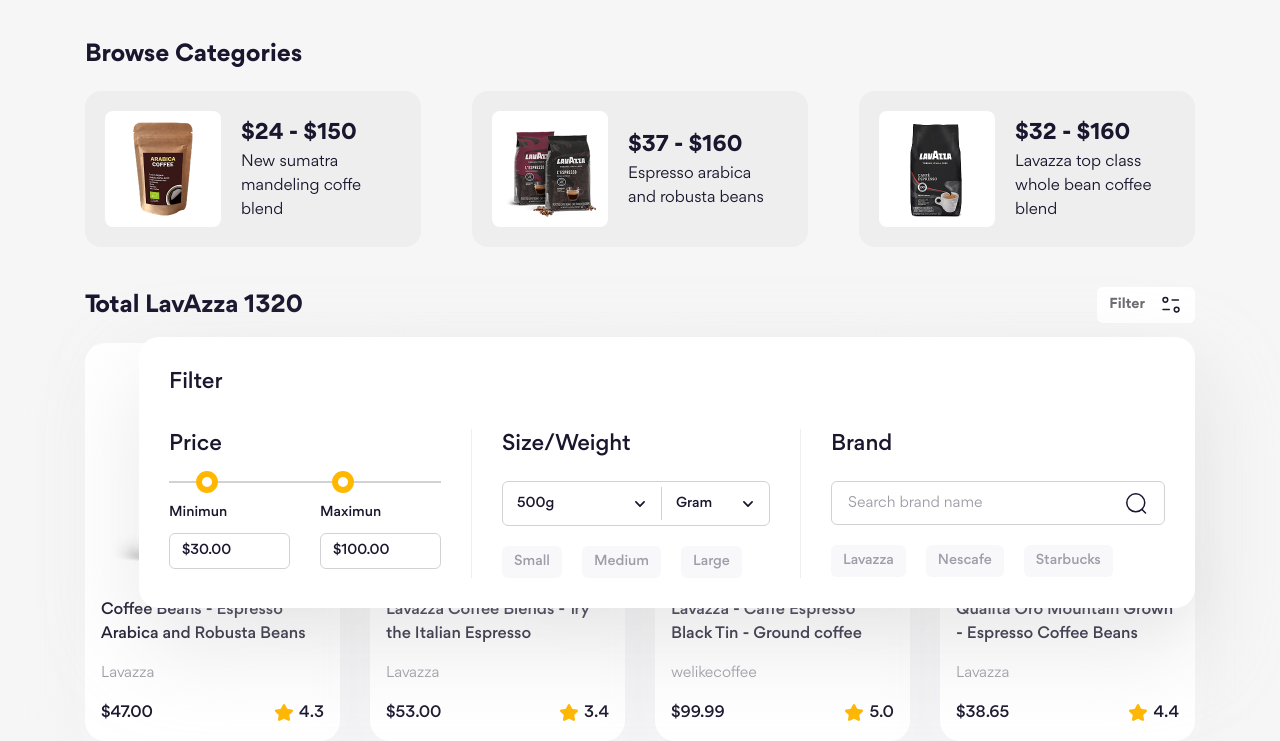
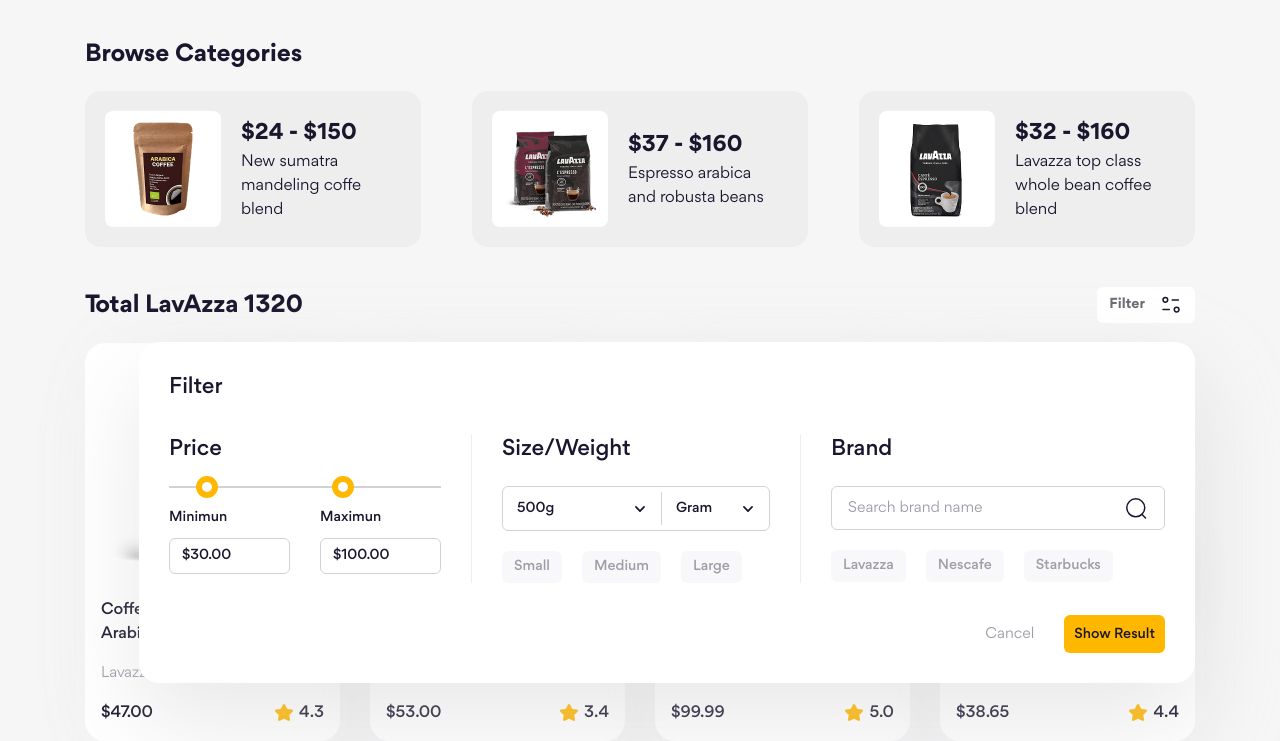
Before and after one commit to DTKHOI/Ecommerce-website, a website: page index.html in a window 1280 px wide. Shown: the part 530-1271 px from the top of the page. Drawn offline with Linux system fonts and the light colour scheme.

Commit message:
feat(UI): form filter #4

```diff
--- a/index.html
+++ b/index.html
@@ -106,12 +106,12 @@
                 <div class="home__row">
                     <h2 class="home__heading">Total LavAzza 1320</h2>
                     <div class="filter-wrap">
-                        <button class="filter-btn">
+                        <button class="filter-btn js-toggle" toggle-target="#home-filter">
                             Filter
                             <img src="./assets/icon/filter.svg" alt="" class="filter-btn__icon icon" />
                         </button>
 
-                        <div class="filter">
+                        <div id="home-filter" class="filter hide">
                             <h3 class="filter__heading">Filter</h3>
                             <form action="" class="filter__form">
                                 <div class="filter__row">
@@ -222,6 +222,10 @@
                                             </div>
                                         </div>
                                     </div>
+                                </div>
+                                <div class="filter__row filter__footer">
+                                    <button class="btn btn--text filter__cancel">Cancel</button>
+                                    <button class="btn btn--primary filter__submit">Show Result</button>
                                 </div>
                             </form>
                         </div>
--- a/scss/components/_button.scss
+++ b/scss/components/_button.scss
@@ -37,3 +37,48 @@
         margin-top: 6px;
     }
 }
+
+// Button
+.btn {
+    height: 46px;
+    padding: 0 20px;
+    background: #f8f8fb;
+
+    font-size: 1.8rem;
+    font-weight: 500;
+    border-radius: 6px;
+    -webkit-user-select: none;
+
+    + .btn {
+        margin-left: 20px;
+    }
+
+    &--text {
+        background: transparent;
+        color: #9e9da8;
+        font-weight: 400;
+    }
+
+    &--primary {
+        background: #ffb700;
+    }
+
+    &--outline {
+        background: transparent;
+        border: 1px solid #d2d1d6;
+    }
+
+    &--rounded {
+        border-radius: 99px;
+    }
+
+    &[disabled],
+    &--disable {
+        opacity: 0.5;
+        pointer-events: none;
+    }
+
+    &:hover {
+        opacity: 0.9;
+    }
+}
--- a/scss/components/_filter-form.scss
+++ b/scss/components/_filter-form.scss
@@ -6,7 +6,7 @@
 .filter {
     position: absolute;
     right: 0;
-    top: 50px;
+    top: 55px;
 
     background: var(--filter-form-bg);
     box-shadow: 0 40px 90px var(--filter-form-shadow);
@@ -178,4 +178,24 @@
         background: #eee;
         margin: 0 30px;
     }
+
+    &__footer {
+        margin-top: 32px;
+        display: flex;
+        justify-content: flex-end;
+    }
+
+    &__cancel,
+    &__submit {
+        height: 38px;
+        padding: 0 10px;
+    }
+
+    &__cancel {
+        font-size: 1.5rem;
+    }
+
+    &__submit {
+        font-size: 1.4rem;
+    }
 }
```
Also changed, not shown: assets/css/main.css, assets/icon/arrow-up.png (added), 1 other file.
